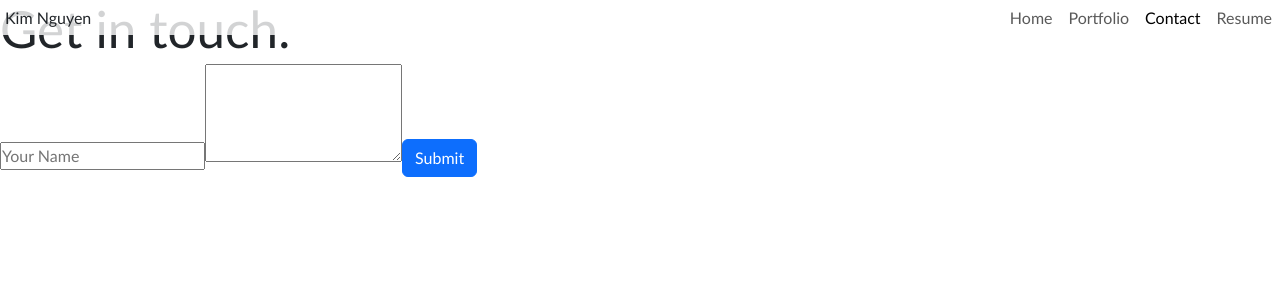
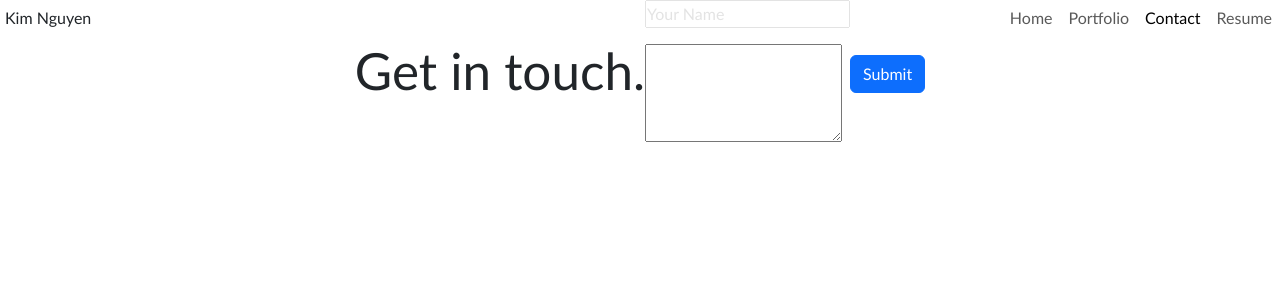
Before and after one commit to charmingdarling/reactportfolio, a React (Vite) app: page /contact in a window 1280 px wide. Shown: the top 300 px of the page. Built offline with nearby package versions, Linux system fonts and the light colour scheme.

Commit message:
div centered and button moved

```diff
--- a/src/components/Contact.jsx
+++ b/src/components/Contact.jsx
@@ -40,7 +40,7 @@ const Contact = () => {
   };
 
   return (
-    <div>
+    <div className="center">
       <h1>Get in touch.</h1>
       <div>
         <input
@@ -50,15 +50,16 @@ const Contact = () => {
           value={formState.from_name}
           onChange={handleChange}
         />
+        <p></p>
         <textarea
           rows={4}
           name="message"
           value={formState.message}
           onChange={handleChange}
         />
-        <Button onClick={sendEmail}>Submit</Button>
-        <p>{displayMessage}</p>
       </div>
+      <Button onClick={sendEmail}>Submit</Button>
+      <p>{displayMessage}</p>
     </div>
   );
 };
```
